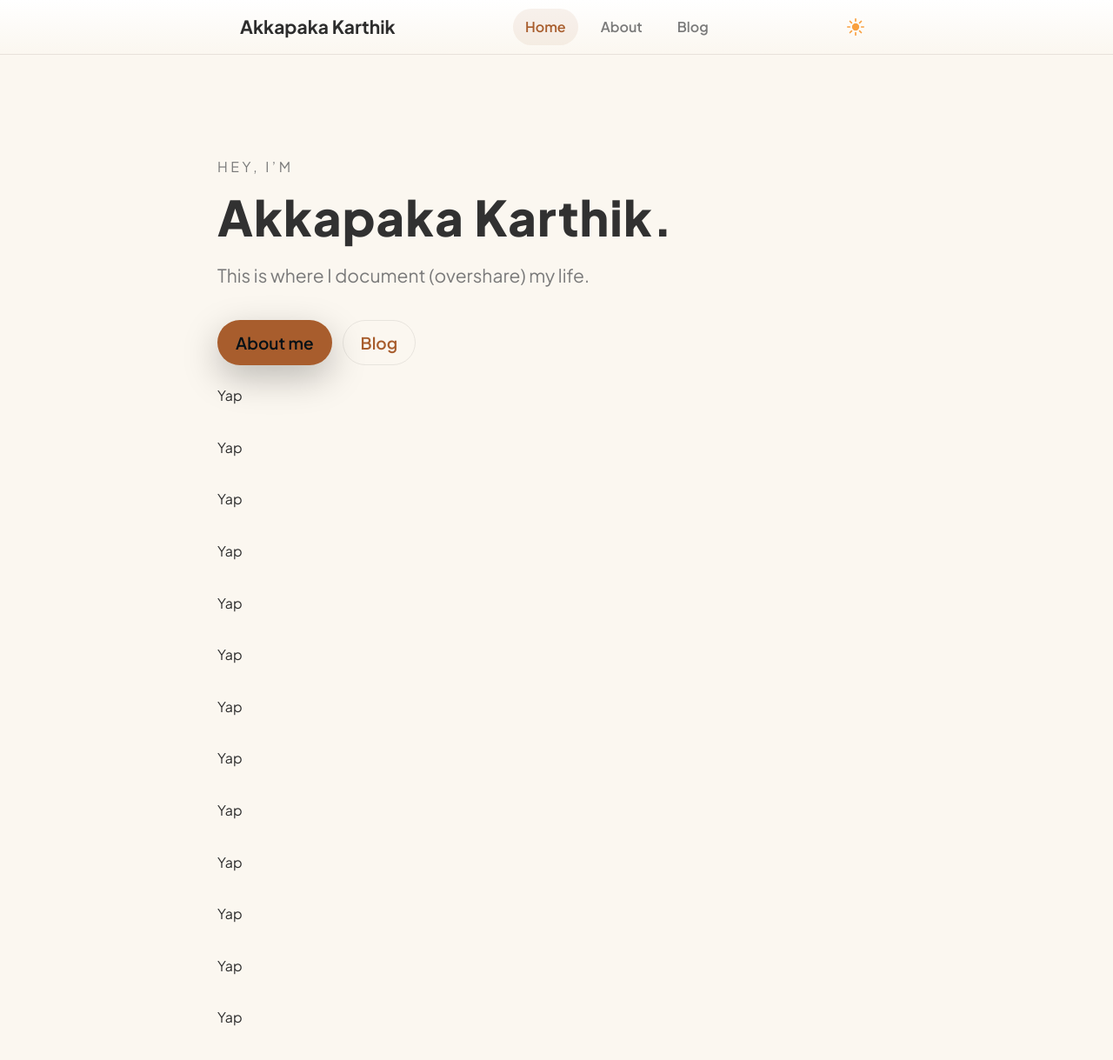
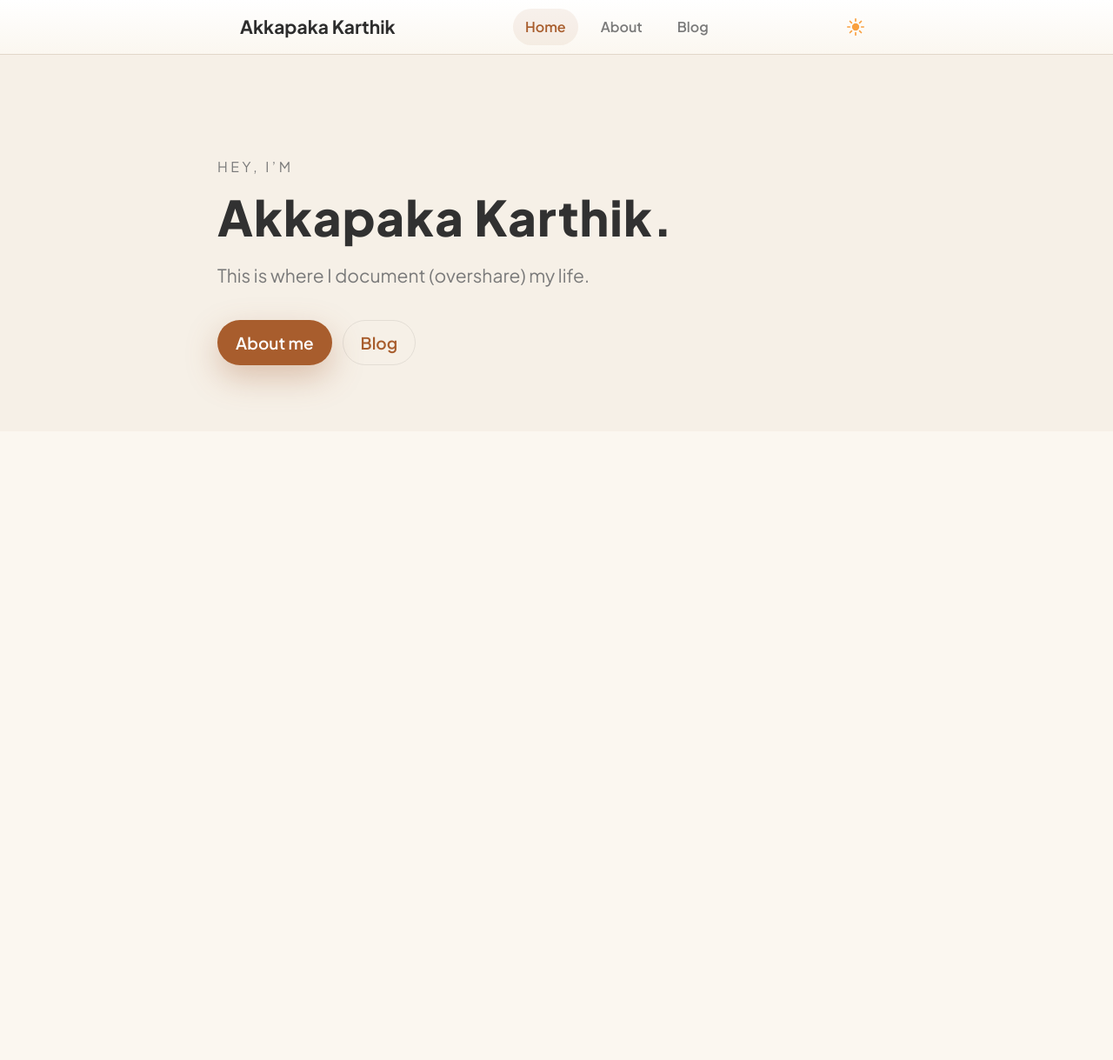
Before and after one commit to akkapakakarthik/akkapakakarthik.github.io, a Jekyll site: the page built from index.markdown, in a window 1280 px wide and 1271 px high. Shown: the top 1219 px of the window at 87% size. Built offline with Jekyll 4.4.1, drawn with Linux system fonts in a browser that asks for light colours.

Commit message:
Improved colour grading and formatted cards better

```diff
--- a/css/app.css
+++ b/css/app.css
@@ -6,33 +6,42 @@
   --cyan: #23D5D5;
 }
 
-/* ======================
-   DARK THEME
-====================== */
-
+/* ===== DARK THEME ===== */
 html[data-theme="dark"],
 body.theme-dark {
-  --bg: #03161a;
+  /* Base surfaces */
+  --bg: #020b10;              /* page background */
+  --bg-alt: #04141d;          /* main content background */
+  --surface: #061b24;         /* cards / elevated */
+  --surface-elevated: #082331;
+
+  /* Text */
   --text: #e6fbff;
-  --muted: #9ad6d6;
+  --muted: #9bbfc7;
+
+  /* Accents */
   --accent: #23D5D5;
-  --border: #07363a;
-  --sidebar-bg: #022426;
+  --accent-hover: #3af0f0;
+  --border: #08303a;
+
+  --sidebar-bg: #04141d;
 }
 
-/* ======================
-   LIGHT THEME (Palette 3)
-====================== */
-
+/* ===== LIGHT THEME (Beige + Espresso) ===== */
 html[data-theme="light"],
 body.theme-light {
-  --bg: #FBF7F0;
-  --surface: #F2EDE6;
+  --bg: #FBF7F0;              /* page background */
+  --bg-alt: #F6F0E7;          /* main content background */
+  --surface: #F2EDE6;         /* cards / elevated */
+  --surface-elevated: #EDE1D4;
+
   --text: #2D2D2D;
   --muted: #7A7A7A;
-  --accent: #A85D2D;
+
+  --accent: #A85D2D;          /* warm accent */
   --accent-hover: #CF7744;
-  --border: #E8E1DB;
+  --border: #E2D7CA;
+
   --sidebar-bg: #F2EDE6;
   --header-gradient: linear-gradient(180deg, #FFFFFF 0%, #FBF7F0 100%);
   --sun-color: #F9A03F;
@@ -47,24 +56,51 @@
   color: var(--text);
 }
 
-* {
-  transition: background-color 180ms ease,
-              color 180ms ease,
-              border-color 180ms ease;
+/* main content area slightly different from full page bg */
+.app-main {
+  background: var(--bg-alt);
 }
+
+/* constrain and pad content */
+.app-main .container {
+  max-width: 880px;
+  margin: 0 auto;
+  padding: 24px 16px 48px;
+}
+
+/* cards = elevated surfaces */
+.card {
+  background: var(--surface);
+  border-radius: 14px;
+  border: 1px solid var(--border);
+  padding: 24px 22px;
+  margin: 20px 0;
+  box-shadow: 0 18px 50px rgba(0, 0, 0, 0.12);
+}
+
+html[data-theme="light"] .card {
+  box-shadow: 0 16px 40px rgba(149, 111, 78, 0.08);
+}
+
+
 
 /* ======================
    TOPNAV
 ====================== */
 
 .topnav {
-  background: var(--header-gradient, var(--sidebar-bg));
-  border-bottom: 1px solid var(--border);
   position: sticky;
   top: 0;
   z-index: 60;
+
+  background: var(--header-gradient, var(--bg-alt));
+  border-bottom: 1px solid var(--border);
   backdrop-filter: blur(10px);
 }
+html[data-theme="dark"] .topnav {
+  background: linear-gradient(180deg, rgba(2, 20, 24, 0.96), rgba(2, 20, 24, 0.94));
+}
+
 
 .topnav-inner {
   display: flex;
@@ -278,6 +314,7 @@
 
 html[data-theme="dark"] h1,
 html[data-theme="dark"] h2,
+html[data-theme="dark"] h3,
 html[data-theme="dark"] .top-link.active {
   color: var(--accent);
 }
@@ -311,9 +348,16 @@
   margin: 1.4em 0 .3em;
 }
 
-p {
-  margin: 0.75em 0;
+p, li {
+  color: var(--text);
 }
+
+.hero-subtitle,
+.card p.small,
+.muted {
+  color: var(--muted);
+}
+
 a {
   color: var(--accent);
   text-decoration: underline;
@@ -437,30 +481,46 @@
   border: 1px solid transparent;
 }
 
-.primary {
+/* DARK MODE buttons */
+html[data-theme="dark"] .primary {
   background: var(--accent);
   color: #021016;
-  box-shadow: 0 14px 40px rgba(0,0,0,0.25);
+  box-shadow: 0 14px 40px rgba(0, 0, 0, 0.5);
 }
-.primary:hover {
-  background: var(--accent-hover, var(--accent));
+html[data-theme="dark"] .primary:hover {
+  background: var(--accent-hover);
   transform: translateY(-1px);
 }
 
-.ghost {
+html[data-theme="dark"] .ghost {
   background: transparent;
   color: var(--accent);
-  border-color: rgba(255,255,255,0.15);
+  border-color: rgba(255, 255, 255, 0.12);
 }
+html[data-theme="dark"] .ghost:hover {
+  background: rgba(255, 255, 255, 0.06);
+}
+
+/* LIGHT MODE buttons */
+html[data-theme="light"] .primary {
+  background: var(--accent);
+  color: #ffffff;
+  box-shadow: 0 14px 36px rgba(170, 104, 62, 0.35);
+}
+html[data-theme="light"] .primary:hover {
+  background: var(--accent-hover);
+  transform: translateY(-1px);
+}
+
 html[data-theme="light"] .ghost {
-  border-color: rgba(0,0,0,0.08);
-}
-.ghost:hover {
-  background: rgba(255,255,255,0.06);
+  background: transparent;
+  color: var(--accent);
+  border-color: rgba(0, 0, 0, 0.08);
 }
 html[data-theme="light"] .ghost:hover {
-  background: rgba(0,0,0,0.03);
+  background: rgba(0, 0, 0, 0.03);
 }
+
 
 /* Responsive hero */
 @media (max-width: 767px) {
--- a/index.markdown
+++ b/index.markdown
@@ -15,21 +15,6 @@
         <a href="{{ '/about/' | relative_url }}" class="primary">About me</a>
         <a href="{{ '/blog/' | relative_url }}" class="ghost">Blog</a>
       </div>
-      <p> Yap </p>
-      <p> Yap </p>
-      <p> Yap </p>
-      <p> Yap </p>
-      <p> Yap </p>
-      <p> Yap </p>
-      <p> Yap </p>
-      <p> Yap </p>
-      <p> Yap </p>
-      <p> Yap </p>
-      <p> Yap </p>
-      <p> Yap </p>
-      <p> Yap </p>
-
-
     </div>
   </div>
 </section>
```
Also changed, not shown: about.md (+6 -12 lines), blog.md (+1 -0 lines).
